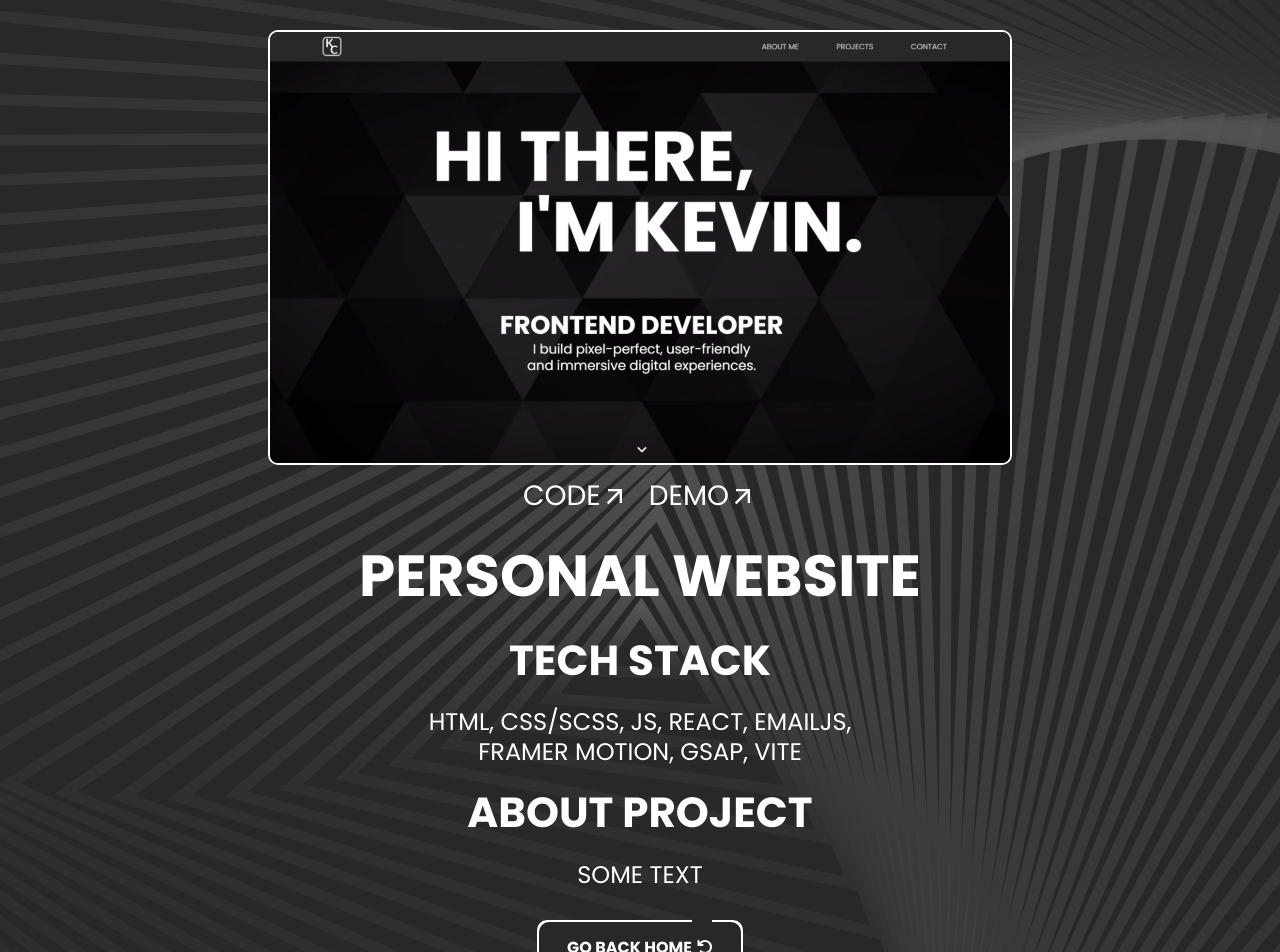
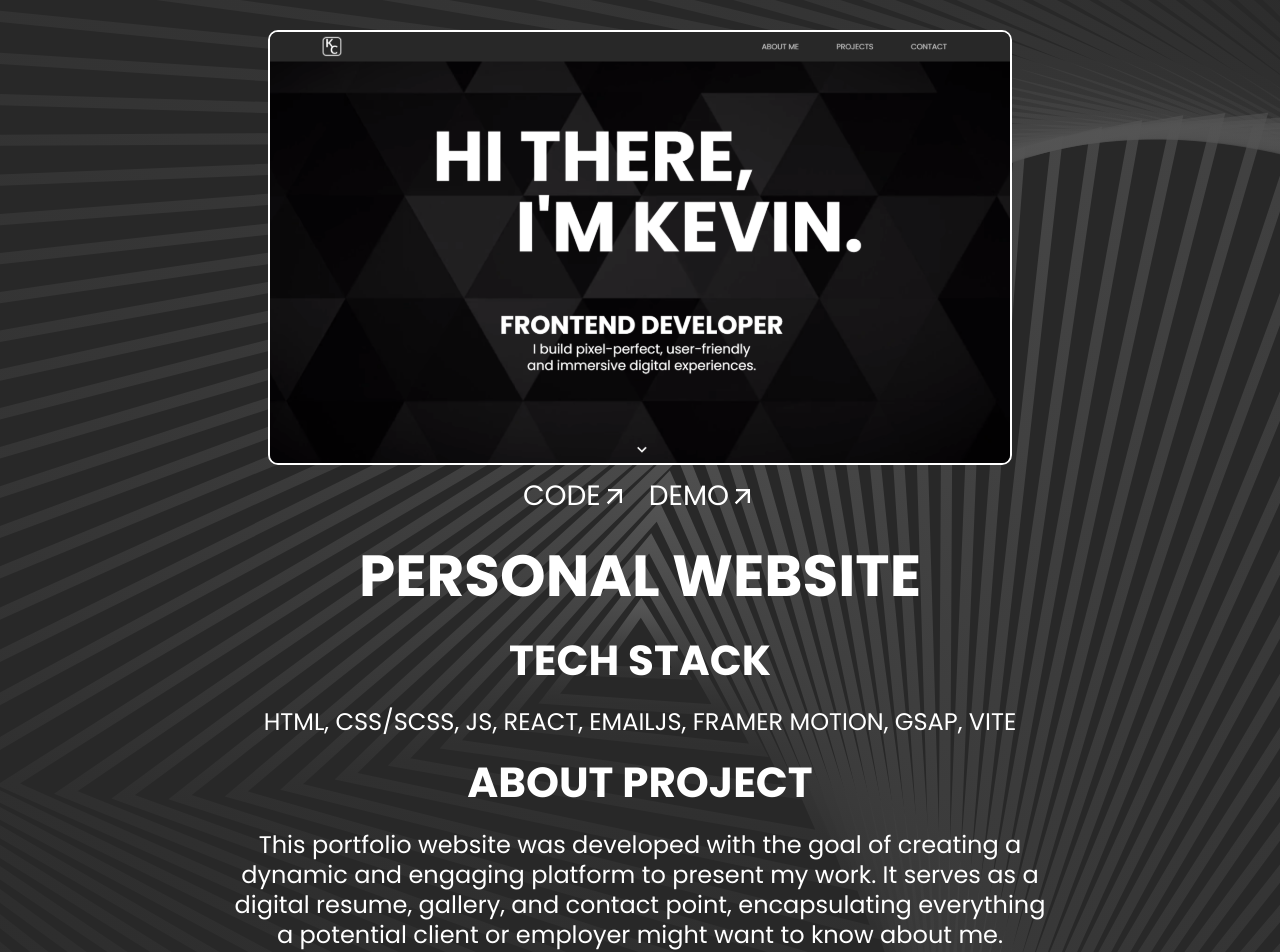
Before and after one commit to BamberDev/Personal-Portfolio, a React (Vite) app: page /personal-website in a window 1280 px wide. Shown: the top 952 px of the page. Built offline with nearby package versions, Linux system fonts and the light colour scheme.

Commit message:
updated project description

```diff
--- a/src/pages/ProjectPages/PersonalWebsitePage/PersonalWebsitePage.jsx
+++ b/src/pages/ProjectPages/PersonalWebsitePage/PersonalWebsitePage.jsx
@@ -4,7 +4,14 @@ import projects from "../../../data/projectListOptions";
 const PersonalWebsitePage = () => {
   const { src, alt, title, code, demo, techStack } = projects[1];
 
-  const content = <p>SOME TEXT</p>;
+  const content = (
+    <p>
+      This portfolio website was developed with the goal of creating a dynamic
+      and engaging platform to present my work. It serves as a digital resume,
+      gallery, and contact point, encapsulating everything a potential client or
+      employer might want to know about me.
+    </p>
+  );
 
   return (
     <ProjectPage
```
